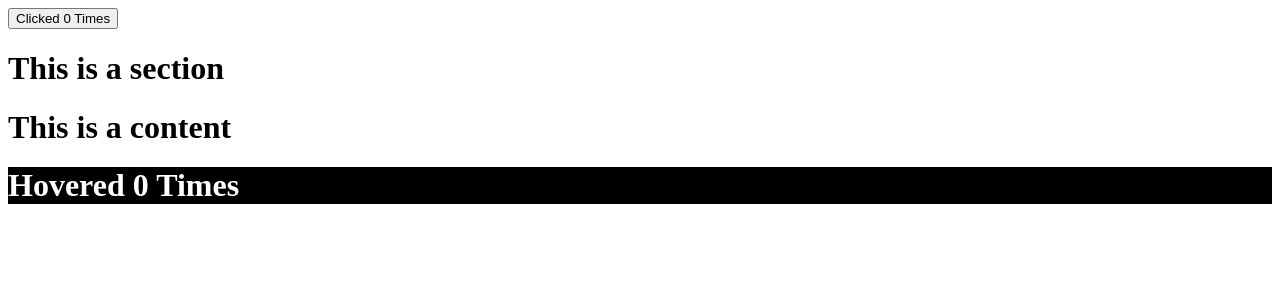
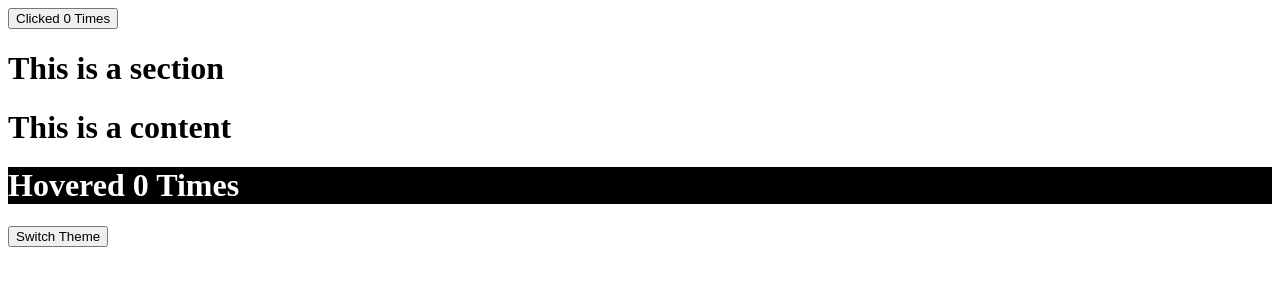
Before and after one commit to appl4e/myreact, a React (Create React App) app: page / in a window 1280 px wide. Shown: the top 300 px of the page. Built offline with nearby package versions, Linux system fonts and the light colour scheme.

Commit message:
theme switching option added

```diff
--- a/src/App.js
+++ b/src/App.js
@@ -6,6 +6,16 @@ import ThemeContext from './context/themeContext';
 
 export default class App extends React.Component {
   state = { theme: 'dark' };
+
+  switchTheme = () => {
+    this.setState(({ theme }) => {
+      if (theme === 'dark') {
+        return { theme: 'light' };
+      }
+
+      return { theme: 'dark' };
+    });
+  };
 
   render() {
     const { theme } = this.state;
@@ -16,7 +26,7 @@ export default class App extends React.Component {
             <ClickCounter count={count} incrementCount={incrementCount} />
           )}
         />
-        <ThemeContext.Provider value={{ theme }}>
+        <ThemeContext.Provider value={{ theme, switchTheme: this.switchTheme }}>
           <Section />
         </ThemeContext.Provider>
       </div>
--- a/src/components/Content.js
+++ b/src/components/Content.js
@@ -8,8 +8,13 @@ const Content = () => (
     <Counter
       render={(count, incrementCount) => (
         <ThemeContext.Consumer>
-          {({ theme }) => (
-            <HoverCounter count={count} incrementCount={incrementCount} theme={theme} />
+          {({ theme, switchTheme }) => (
+            <HoverCounter
+              count={count}
+              incrementCount={incrementCount}
+              theme={theme}
+              switchTheme={switchTheme}
+            />
           )}
         </ThemeContext.Consumer>
       )}
--- a/src/components/HoverCounter.js
+++ b/src/components/HoverCounter.js
@@ -1,7 +1,7 @@
 import React from 'react';
 
 const HoverCounter = (props) => {
-  const { count, incrementCount, theme } = props;
+  const { count, incrementCount, theme, switchTheme } = props;
   const style =
     theme === 'dark'
       ? { backgroundColor: '#000000', color: 'white' }
@@ -11,6 +11,9 @@ const HoverCounter = (props) => {
       <h1 type="button" onMouseOver={incrementCount} style={style}>
         Hovered {count} Times
       </h1>
+      <button type="button" onClick={switchTheme}>
+        Switch Theme
+      </button>
     </div>
   );
 };
```
